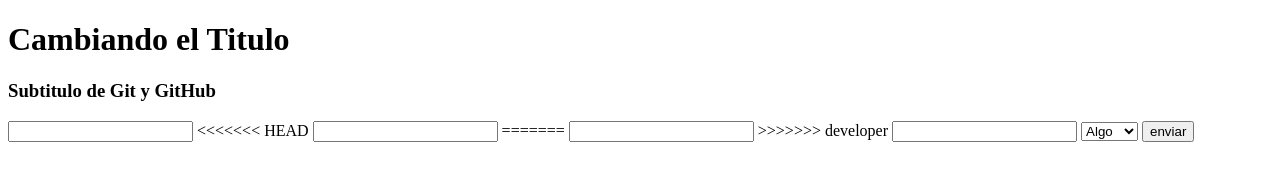
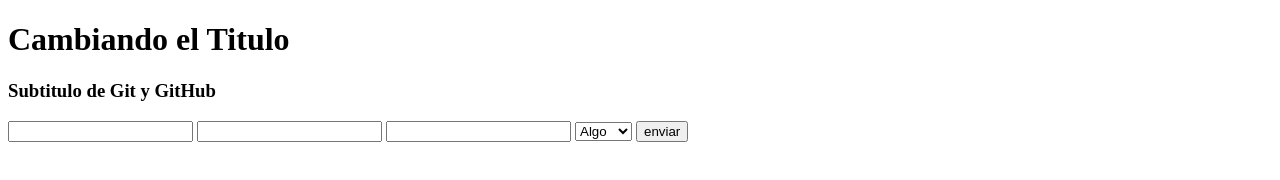
Before and after one commit to Luchonathor/pruebaAlex, a plain HTML site: page index.html in a window 1280 px wide. Drawn offline with Linux system fonts and the light colour scheme.

Commit message:
Ajuste de campos  del formulario

```diff
--- a/index.html
+++ b/index.html
@@ -10,11 +10,7 @@
     <h3>Subtitulo de Git y GitHub</h3>
     <form action="#">
         <input type="text" name="algo" id="algo">
-<<<<<<< HEAD
-        <input type="text" name="algo_nuevo" id="algo_nuevo">
-=======
         <input type="number" name="algo_nuevo" id="algo_nuevo">
->>>>>>> developer
         <input type="number" name="numero" id="numero">
         <select name="pais" id="pais">
             <option value="">Algo</option>
```
